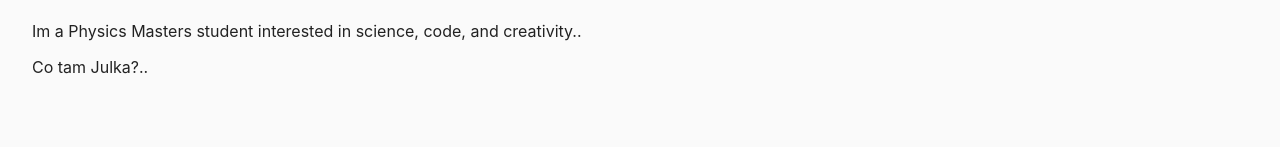
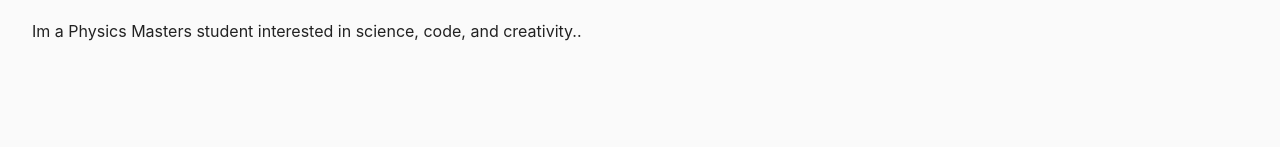
Before and after one commit to aleksygluchow/project03, a Next.js app: page / in a window 1280 px wide. Shown: the part 145-292 px from the top of the page. Built offline with nearby package versions, Linux system fonts and the light colour scheme.

Commit message:
Update homepage content

```diff
--- a/src/pages/index.js
+++ b/src/pages/index.js
@@ -3,7 +3,6 @@ export default function Home() {
     <div>
       <h1>Welcome to My Site</h1>
       <p>Im a Physics Masters student interested in science, code, and creativity..</p>
-      <p>Co tam Julka?..</p>
     </div>
   );
 }
```
